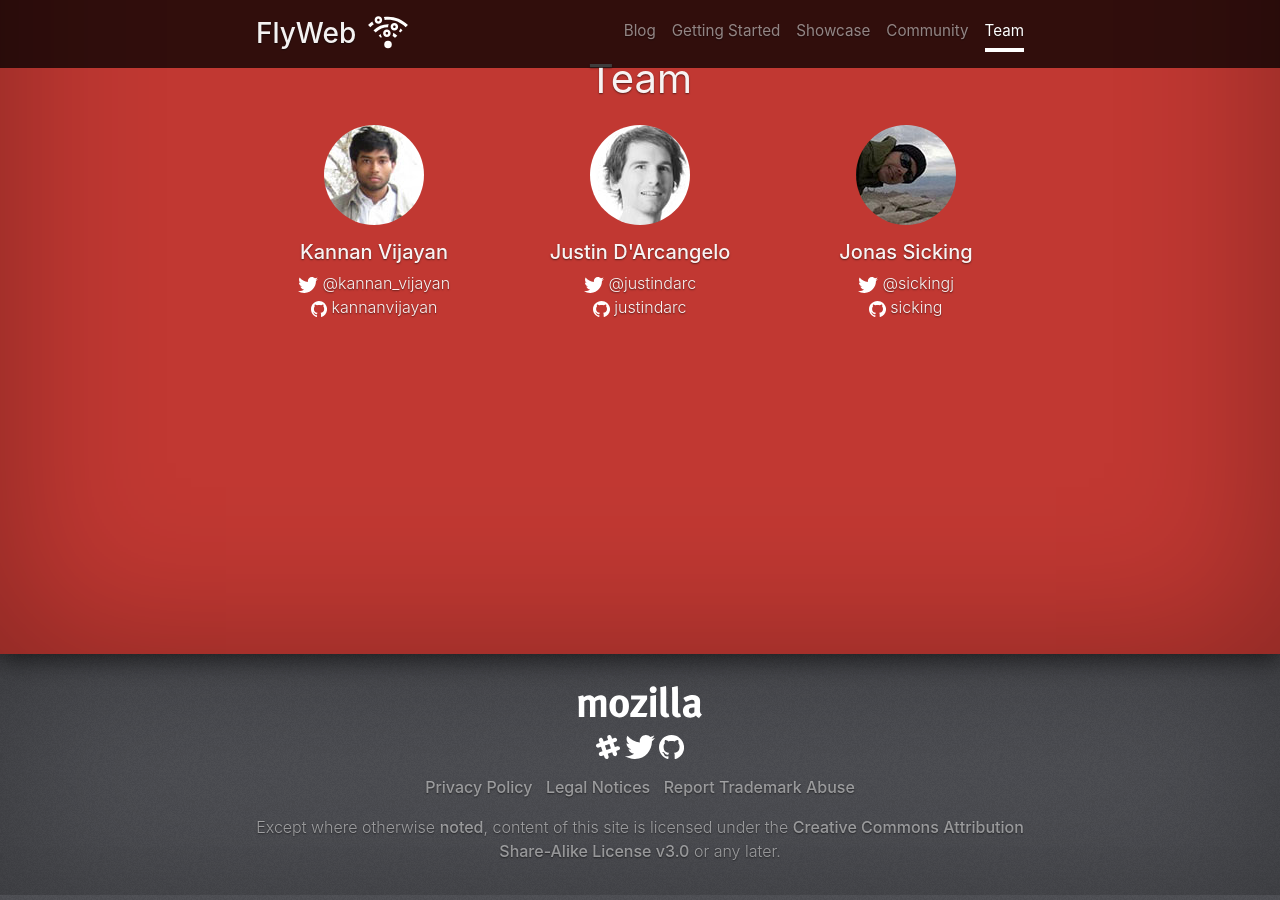
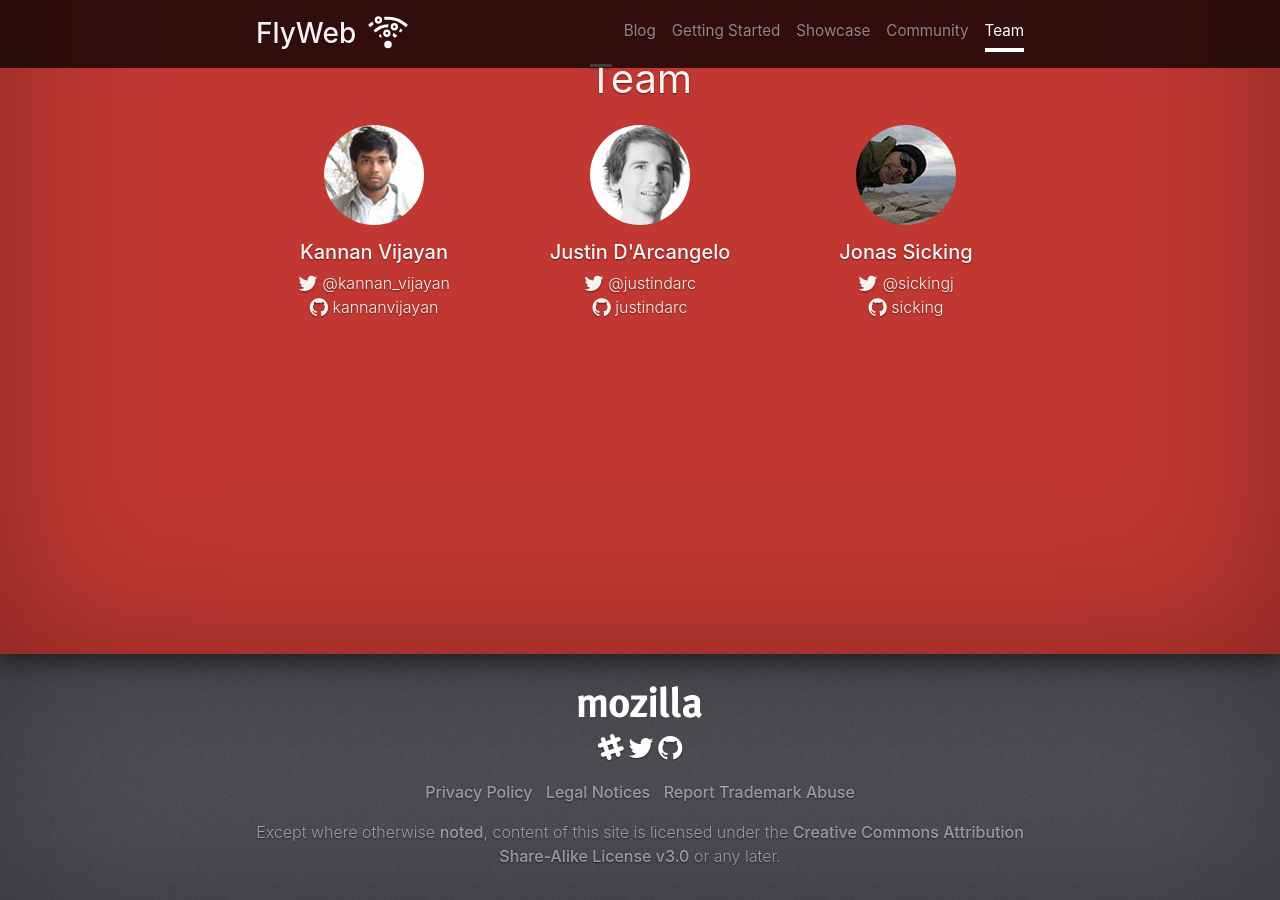
Before and after one commit to flyweb/flyweb.github.io, a Jekyll site: the page built from index.html, in a window 1280 px wide and 900 px high, scrolled down 5504 px. Built offline with Jekyll 4.4.1, drawn with Linux system fonts in a browser that asks for light colours; nearby versions of some CDN libraries; a style sheet for code colours, icons or effects is not loaded.

Commit message:
Replaced SVG social icons with Font Awesome.

```diff
--- a/_includes/footer.html
+++ b/_includes/footer.html
@@ -6,14 +6,14 @@
       </a>
     </p>
     <p>
-      <a href="https://mozflyweb.slack.com">
-        <img class="social-icon" src="/img/icon-slack-white.svg" alt="Slack" title="Slack">
+      <a href="https://mozflyweb.slack.com" target="_blank" title="Slack">
+        <i class="fa fa-slack"></i>
       </a>
-      <a href="https://twitter.com/MozFlyWeb">
-        <img class="social-icon" src="/img/icon-twitter-white.svg" alt="Twitter" title="Twitter">
+      <a href="https://twitter.com/MozFlyWeb" target="_blank" title="Twitter">
+        <i class="fa fa-twitter"></i>
       </a>
-      <a href="https://github.com/flyweb">
-        <img class="social-icon" src="/img/icon-github-white.svg" alt="GitHub" title="GitHub">
+      <a href="https://github.com/flyweb" target="_blank" title="GitHub">
+        <i class="fa fa-github"></i>
       </a>
     </p>
     <p>
--- a/_includes/home/team.html
+++ b/_includes/home/team.html
@@ -5,12 +5,12 @@
     <img class="img-circle" src="img/team-kannan.jpg">
     <h5>Kannan Vijayan</h5>
     <p>
-      <img class="social-icon" src="img/icon-twitter-white.svg" alt="Twitter" title="Twitter">
-      <a href="https://twitter.com/kannan_vijayan" target="_blank">@kannan_vijayan</a>
+      <i class="fa fa-twitter fa-lg" aria-hidden="true"></i>
+      <a href="https://twitter.com/kannan_vijayan" target="_blank" title="Twitter">@kannan_vijayan</a>
     </p>
     <p>
-      <img class="social-icon" src="img/icon-github-white.svg" alt="GitHub" title="GitHub">
-      <a href="https://github.com/kannanvijayan" target="_blank">kannanvijayan</a>
+      <i class="fa fa-github fa-lg" aria-hidden="true"></i>
+      <a href="https://github.com/kannanvijayan" target="_blank" title="GitHub">kannanvijayan</a>
     </p>
   </div>
 
@@ -18,12 +18,12 @@
     <img class="img-circle" src="img/team-justin.jpg">
     <h5>Justin D'Arcangelo</h5>
     <p>
-      <img class="social-icon" src="img/icon-twitter-white.svg" alt="Twitter" title="Twitter">
-      <a href="https://twitter.com/justindarc" target="_blank">@justindarc</a>
+      <i class="fa fa-twitter fa-lg" aria-hidden="true"></i>
+      <a href="https://twitter.com/justindarc" target="_blank" title="Twitter">@justindarc</a>
     </p>
     <p>
-      <img class="social-icon" src="img/icon-github-white.svg" alt="GitHub" title="GitHub">
-      <a href="https://github.com/justindarc" target="_blank">justindarc</a>
+      <i class="fa fa-github fa-lg" aria-hidden="true"></i>
+      <a href="https://github.com/justindarc" target="_blank" title="GitHub">justindarc</a>
     </p>
   </div>
 
@@ -31,12 +31,12 @@
     <img class="img-circle" src="img/team-jonas.jpg">
     <h5>Jonas Sicking</h5>
     <p>
-      <img class="social-icon" src="img/icon-twitter-white.svg" alt="Twitter" title="Twitter">
-      <a href="https://twitter.com/sickingj" target="_blank">@sickingj</a>
+      <i class="fa fa-twitter fa-lg" aria-hidden="true"></i>
+      <a href="https://twitter.com/sickingj" target="_blank" title="Twitter">@sickingj</a>
     </p>
     <p>
-      <img class="social-icon" src="img/icon-github-white.svg" alt="GitHub" title="GitHub">
-      <a href="https://github.com/sicking" target="_blank">sicking</a>
+      <i class="fa fa-github fa-lg" aria-hidden="true"></i>
+      <a href="https://github.com/sicking" target="_blank" title="GitHub">sicking</a>
     </p>
   </div>
 </div>
--- a/css/styles.css
+++ b/css/styles.css
@@ -79,6 +79,16 @@
   background-color: #c13832;
   -webkit-box-shadow: inset 0 0 10rem rgba(0,0,0,.3), 0 .2rem 1.5rem .2rem rgba(0,0,0,.6);
           box-shadow: inset 0 0 10rem rgba(0,0,0,.3), 0 .2rem 1.5rem .2rem rgba(0,0,0,.6);
+}
+
+footer a[title],
+footer a[title]:hover {
+  color: #fff;
+  text-decoration: none;
+}
+
+footer .fa {
+  font-size: 1.75em;
 }
 
 .alert {
@@ -272,10 +282,6 @@
   height: 2rem;
 }
 
-footer .social-icon {
-  height: 1.5rem;
-}
-
 
 /*
  * Highlight.js overrides
@@ -335,11 +341,6 @@
 
 #team .col-sm-4 {
   padding-bottom: 2rem;
-}
-
-#team .social-icon {
-  height: 1rem;
-  vertical-align: text-bottom;
 }
 
 #community p {
```
Also changed, not shown: img/icon-github-white.svg (deleted), img/icon-slack-white.svg (deleted), img/icon-twitter-white.svg (deleted).
